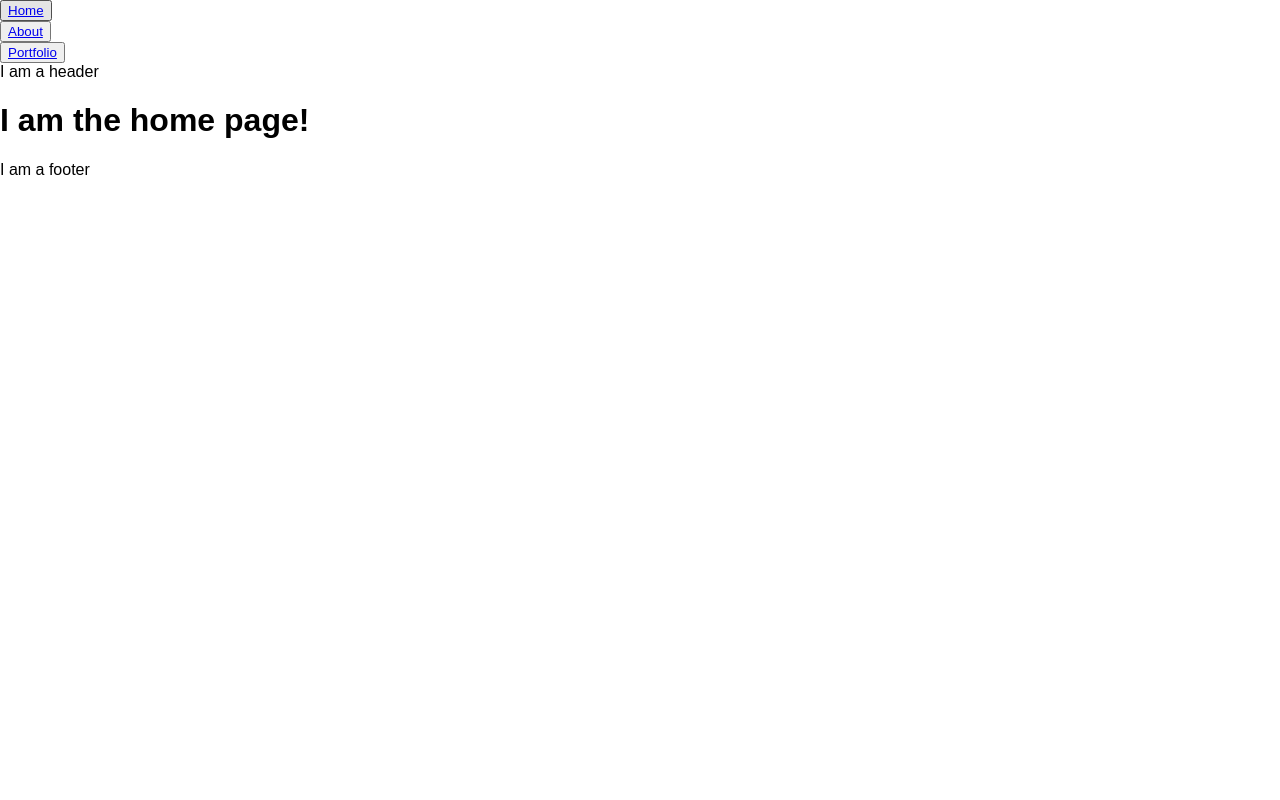
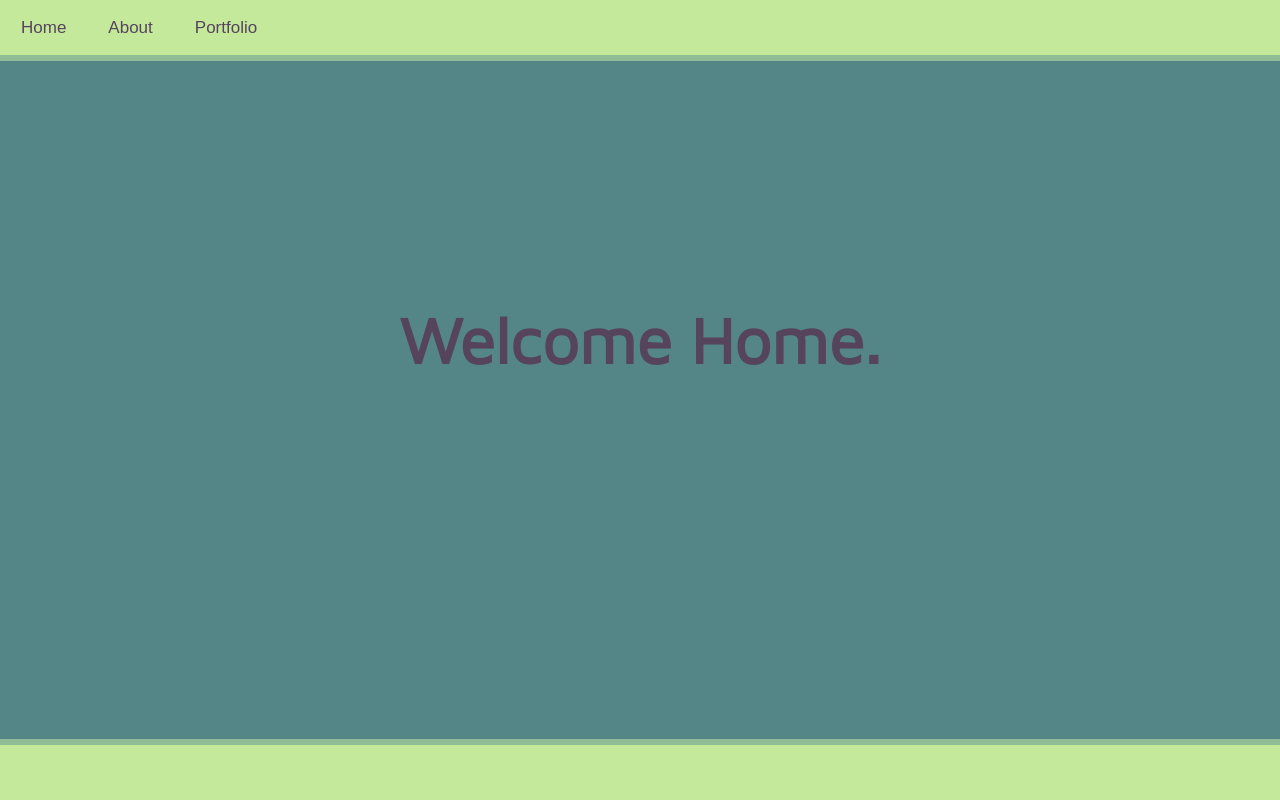
Before and after one commit to hannahhch/portfolio-app, a React app: page / in a window 1280 px wide. Built offline with nearby package versions, Linux system fonts and the light colour scheme.

Commit message:
solid color scheme, and finished home page

```diff
--- a/public/index.html
+++ b/public/index.html
@@ -10,6 +10,7 @@
     -->
     <link rel="manifest" href="%PUBLIC_URL%/manifest.json">
     <link rel="shortcut icon" href="%PUBLIC_URL%/favicon.ico">
+    <link href="https://fonts.googleapis.com/css?family=Maven+Pro|Open+Sans" rel="stylesheet">
     <!--
       Notice the use of %PUBLIC_URL% in the tags above.
       It will be replaced with the URL of the `public` folder during the build.
--- a/src/components/BaseLayout.js
+++ b/src/components/BaseLayout.js
@@ -10,12 +10,8 @@ export default class BaseLayout extends Component {
           <div><button><Link to="/about">About</Link></button></div>
           <div><button><Link to="/portfolio">Portfolio</Link></button></div>
         </nav>
-        <header>
-          I am a header
-        </header>
         {this.props.children}
         <footer>
-          I am a footer
         </footer>
       </div>
     )
--- a/src/components/Home.js
+++ b/src/components/Home.js
@@ -4,7 +4,9 @@ import { Link } from 'react-router-dom';
 export default class Home extends Component {
   render(){
     return(
-      <h1>I am the home page!</h1>
+      <div className = "home-wrapper">
+        <h1>Welcome Home.</h1>
+      </div>
     );
   }
 }
--- a/src/index.js
+++ b/src/index.js
@@ -17,7 +17,6 @@ ReactDOM.render(
         <Route path = "/about" component={About}/>
         <Route path = "/portfolio" component={Portfolio}/>
         <Route path = "/" component={Home} />
-
       </Switch>
     </BaseLayout>
   </BrowserRouter>
--- a/src/styles/index.css
+++ b/src/styles/index.css
@@ -1,5 +1,53 @@
 body {
   margin: 0;
   padding: 0;
-  font-family: sans-serif;
+  font-family: 'Maven Pro', sans-serif;
+  background-color: #548687;
 }
+
+nav{
+  width: 100%;
+  height: 55px;
+  background-color: #C5E99B;
+  display: flex;
+  flex-direction: row;
+  align-items: center;
+  justify-content: flex-start;
+  border-bottom: solid 6px #8FBC94;
+}
+
+nav button{
+  background-color: transparent;
+  border:none;
+  margin: 0 15px;
+  font-size: 17px;
+  border-radius: 6px;
+}
+
+button a{
+  text-decoration: none;
+  color: #56445D;
+}
+
+nav button:hover{
+  cursor: pointer;
+}
+
+footer{
+  width: 100%;
+  height: 55px;
+  background-color: #C5E99B;
+  border-top: solid 6px #8FBC94;
+  position: absolute;
+  bottom: 0;
+}
+
+.home-wrapper{
+  text-align: center;
+  margin-top: 30vh;
+}
+
+.home-wrapper h1{
+  color: #56445D;
+  font-size: 65px;
+}
```
